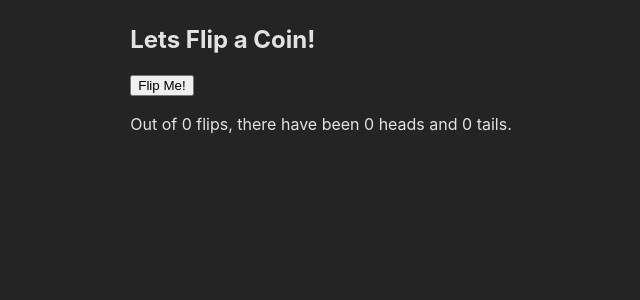
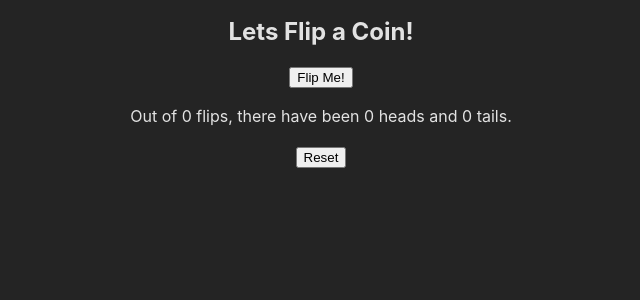
Before and after one commit to metalhead5209/react_coin_flipper, a React (Vite) app: page / in a window 1280 px wide. Shown: the top 300 px of the page, without its empty margins (319-959 px from the left). Built offline with nearby package versions, Linux system fonts and the light colour scheme.

Commit message:
added coin imgs. finsished

```diff
--- a/src/App.css
+++ b/src/App.css
@@ -1,4 +1,4 @@
+
 .App {
-    display: flex;
-    justify-content: center;
+    text-align: center;
 }
--- a/src/Components/Coin/Coin.css
+++ b/src/Components/Coin/Coin.css
@@ -1,4 +1,5 @@
 .Coin img {
     border-radius: 50%;
     width: 10rem;
+    margin: 2em;
 }
--- a/src/Components/Coin/Coin.jsx
+++ b/src/Components/Coin/Coin.jsx
@@ -4,11 +4,14 @@ import './Coin.css';
 
 class Coin extends Component {
     render() {
-        // return <div className="Coin"><img src="https://tinyurl.com/react-coin-heads-jpg" alt="heads" />
+        return (
+            <div className='Coin'>
+                <img className='Coin' src={this.props.info.imgSrc} alt={this.props.info.side} />
+            </div>
 
-        // <img src="https://www.usmint.gov/wordpress/wp-content/uploads/2022/01/2022-kennedy-half-dollar-proof-reverse-300x300.jpg" alt="tails" />
-        // </div>
+        )
     }
+
 }
 
 export default Coin;
--- a/src/Components/CoinFlip/CoinFlip.jsx
+++ b/src/Components/CoinFlip/CoinFlip.jsx
@@ -1,5 +1,7 @@
 import React, { Component } from 'react';
-import { choice } from '../.././helper'
+import { choice } from '../.././helper';
+import Coin from '../Coin/Coin';
+
 
 class CoinFlip extends Component {
     static defaultProps = {
@@ -17,13 +19,14 @@ class CoinFlip extends Component {
             nTails: 0
         };
         this.handleClick = this.handleClick.bind(this);
+        this.reload = this.reload.bind(this);
     }
     flipCoin() {
         const newCoin = choice(this.props.coins);
         this.setState(st => {
             let newState = {
                 ...st,
-                currCoin: newCoin,
+                curCoin: newCoin,
                 nFlips: st.nFlips + 1
             }
             if(newCoin.side === 'heads'){
@@ -39,14 +42,20 @@ class CoinFlip extends Component {
     handleClick(e) {
         this.flipCoin();
     }
+
+    reload() {
+        window.location.reload();
+    }
     render(){
         return (
             <div className="CoinFlip">
                 <h2>Lets Flip a Coin!</h2>
                 <button onClick={this.handleClick}>Flip Me!</button>
+                {this.state.curCoin && <Coin info={this.state.curCoin} />}
                 <p>
                     Out of {this.state.nFlips} flips, there have been {this.state.nHeads} heads and {this.state.nTails} tails.
                 </p>
+                <button onClick={this.reload}>Reset</button>
             </div>
         )
     }
```
